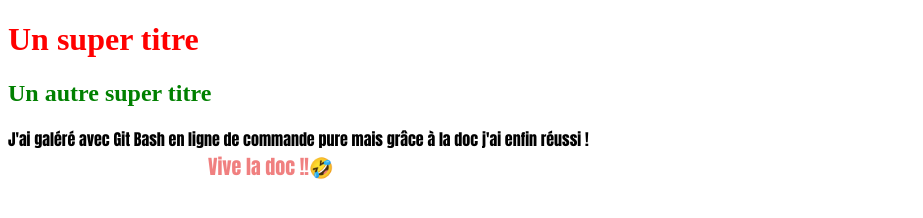
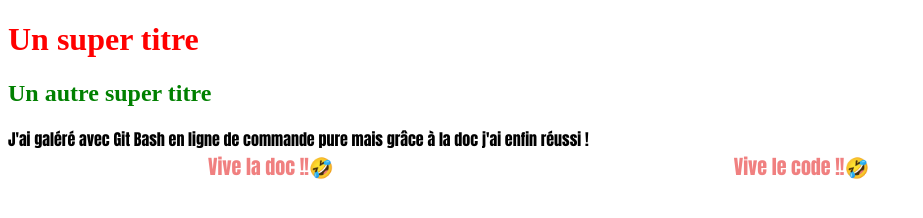
Before and after one commit to actarus007/OpenclassroomsProject, a plain HTML site: page index.html in a window 1280 px wide. Shown: the whole page, without its empty margins (0-923 px from the left). Drawn offline with Linux system fonts and the light colour scheme.

Commit message:
test avec revert

```diff
--- a/index.html
+++ b/index.html
@@ -15,6 +15,7 @@
         J'ai galéré avec Git Bash en ligne de commande pure mais grâce à la doc j'ai enfin réussi !
         <br>
         <span>Vive la doc !!🤣</span>
+        <span>Vive le code !!🤣</span>
     </p>
 </body>
 
```
